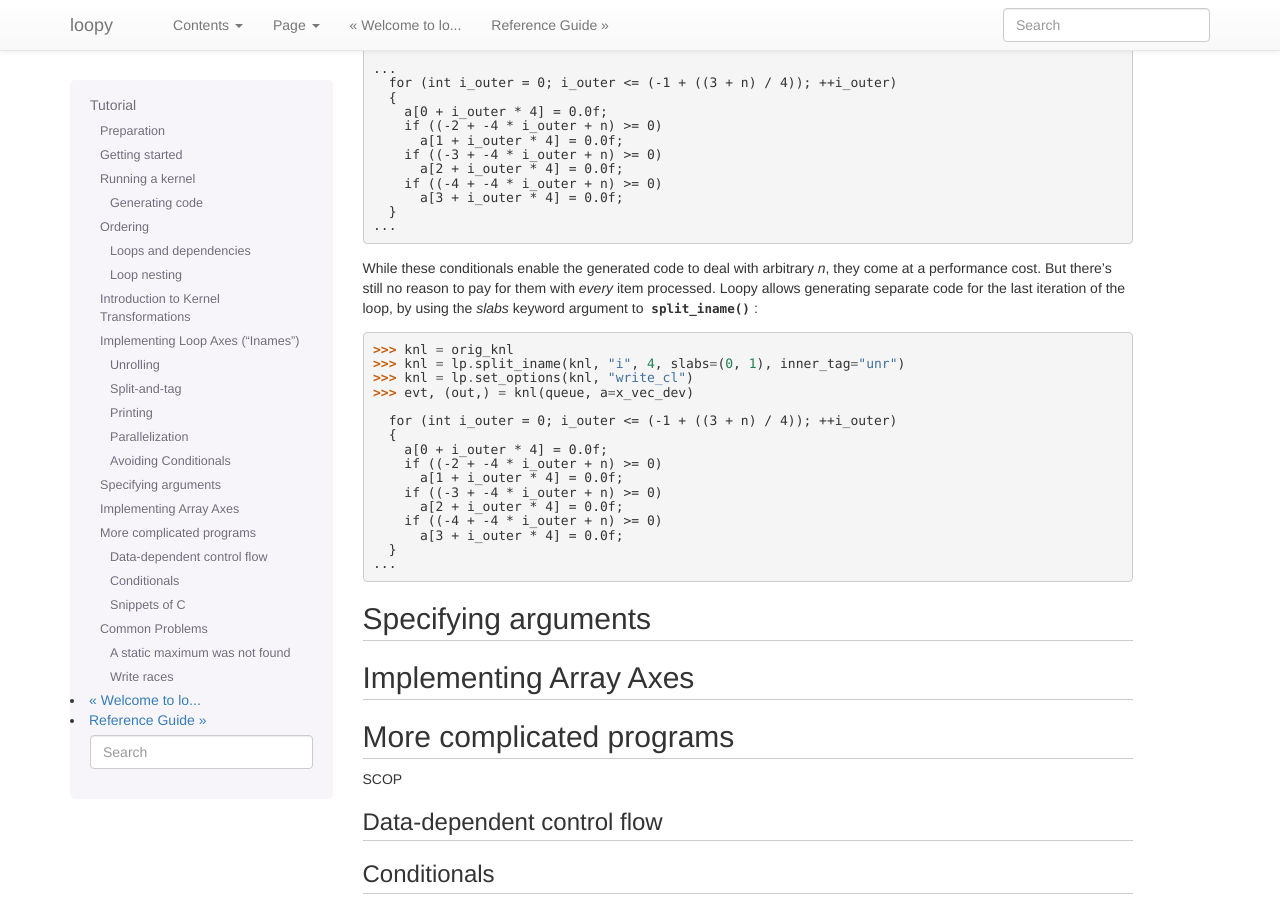
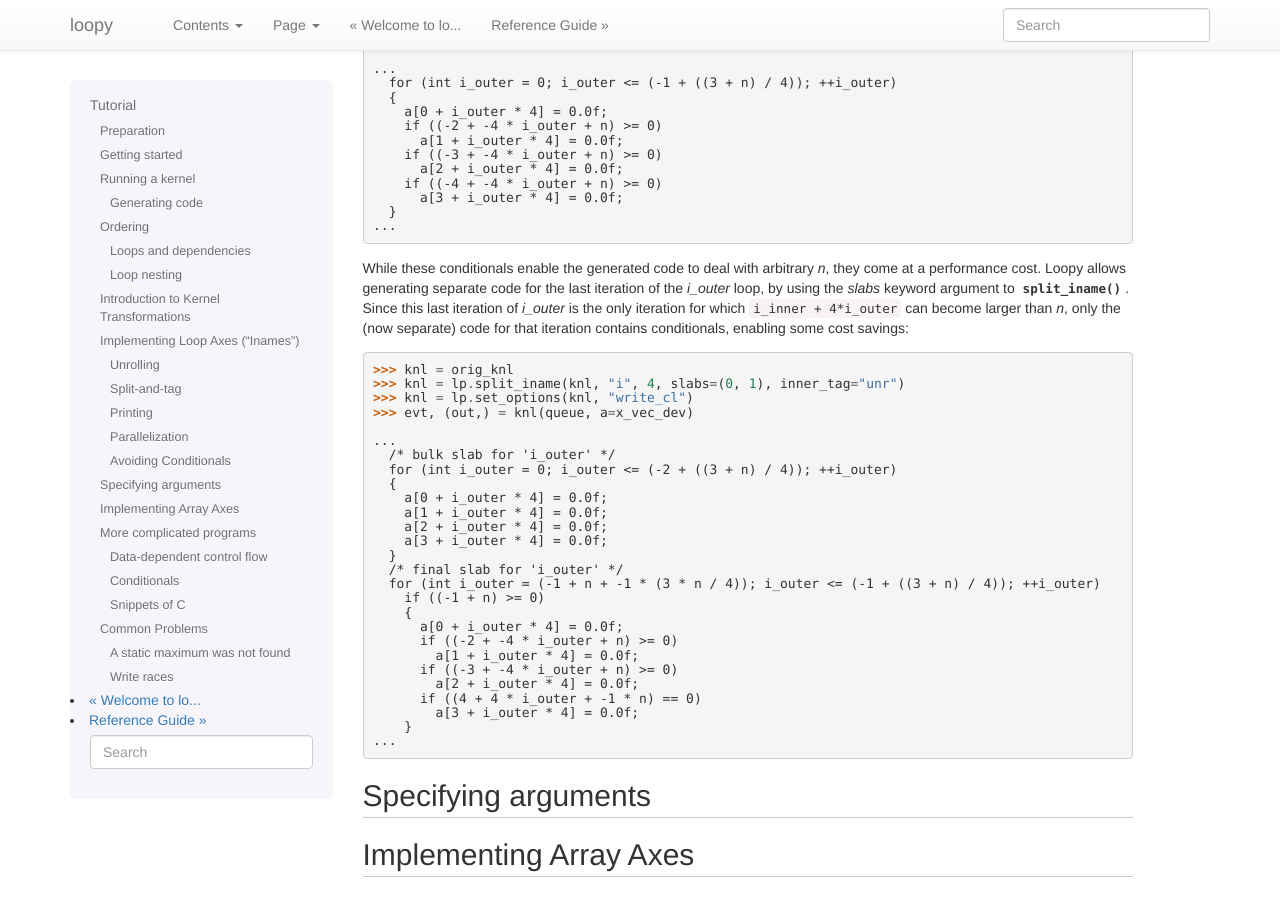
Before and after one commit to inducer/loopy, a Sphinx documentation site: the page built from doc/tutorial.rst, in a window 1280 px wide and 900 px high, scrolled down 10611 px. Built offline with Sphinx 7.4.7, drawn with Linux system fonts in a browser that asks for light colours.

Commit message:
Update the tutorial for fixed slab bound generation

```diff
--- a/doc/tutorial.rst
+++ b/doc/tutorial.rst
@@ -625,7 +625,7 @@ loop's tag to ``"unr"``:
 
 
 :func:`loopy.tag_inames` is a new transformation that assigns
-implementation tags to kernels.  ``"unr'`` is the first tag we've
+implementation tags to kernels.  ``"unr"`` is the first tag we've
 explicitly learned about. Technically, though, it is the second--``"for"``
 (or, equivalently, *None*), which is the default, instructs loopy to
 implement an iname using a for loop.
@@ -747,10 +747,12 @@ assumption:
     ...
 
 While these conditionals enable the generated code to deal with arbitrary
-*n*, they come at a performance cost. But there's still no reason to pay
-for them with *every* item processed. Loopy allows generating separate code
-for the last iteration of the loop, by using the *slabs* keyword argument
-to :func:`split_iname`:
+*n*, they come at a performance cost. Loopy allows generating separate code
+for the last iteration of the *i_outer* loop, by using the *slabs* keyword
+argument to :func:`split_iname`. Since this last iteration of *i_outer* is
+the only iteration for which ``i_inner + 4*i_outer`` can become larger than
+*n*, only the (now separate) code for that iteration contains conditionals,
+enabling some cost savings:
 
 .. doctest::
 
@@ -759,16 +761,27 @@ to :func:`split_iname`:
     >>> knl = lp.set_options(knl, "write_cl")
     >>> evt, (out,) = knl(queue, a=x_vec_dev)
     <BLANKLINE>
-      for (int i_outer = 0; i_outer <= (-1 + ((3 + n) / 4)); ++i_outer)
+    ...
+      /* bulk slab for 'i_outer' */
+      for (int i_outer = 0; i_outer <= (-2 + ((3 + n) / 4)); ++i_outer)
       {
         a[0 + i_outer * 4] = 0.0f;
-        if ((-2 + -4 * i_outer + n) >= 0)
-          a[1 + i_outer * 4] = 0.0f;
-        if ((-3 + -4 * i_outer + n) >= 0)
-          a[2 + i_outer * 4] = 0.0f;
-        if ((-4 + -4 * i_outer + n) >= 0)
-          a[3 + i_outer * 4] = 0.0f;
+        a[1 + i_outer * 4] = 0.0f;
+        a[2 + i_outer * 4] = 0.0f;
+        a[3 + i_outer * 4] = 0.0f;
       }
+      /* final slab for 'i_outer' */
+      for (int i_outer = (-1 + n + -1 * (3 * n / 4)); i_outer <= (-1 + ((3 + n) / 4)); ++i_outer)
+        if ((-1 + n) >= 0)
+        {
+          a[0 + i_outer * 4] = 0.0f;
+          if ((-2 + -4 * i_outer + n) >= 0)
+            a[1 + i_outer * 4] = 0.0f;
+          if ((-3 + -4 * i_outer + n) >= 0)
+            a[2 + i_outer * 4] = 0.0f;
+          if ((4 + 4 * i_outer + -1 * n) == 0)
+            a[3 + i_outer * 4] = 0.0f;
+        }
     ...
 
 .. _specifying-arguments:
```
